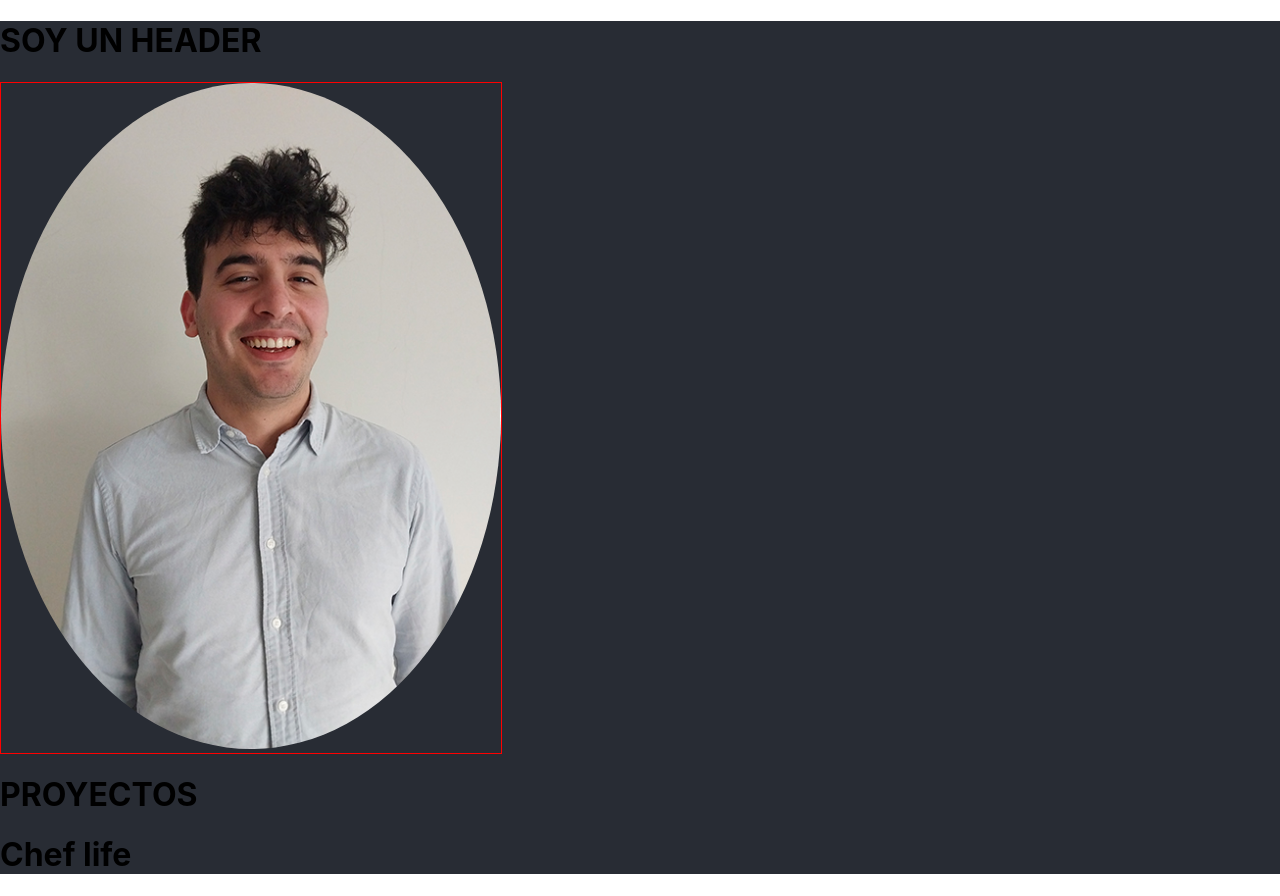
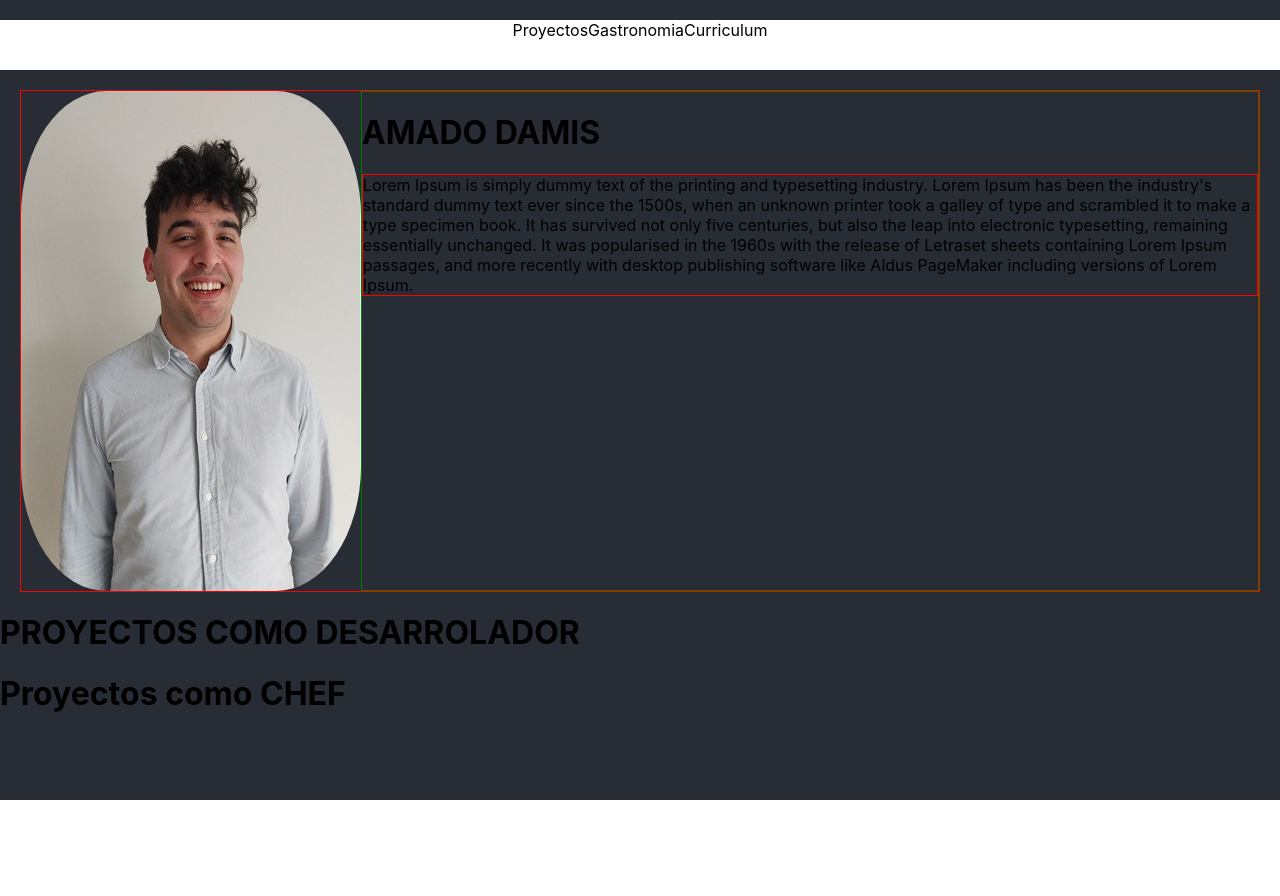
Before and after one commit to Amadodamis/Portfolio, a React (Create React App) app: page / in a window 1280 px wide. After the commit the page ends 800 px from the top, so only its background shows below. Built offline with nearby package versions, Linux system fonts and the light colour scheme.

Commit message:
modularizacion del proyecto

```diff
--- a/src/App.js
+++ b/src/App.js
@@ -9,9 +9,9 @@ import ChefLife from './components/ChefLife';
 function App() {
   return (
     <div className="App-main">
-
+        <br/>
         <Header/>
-
+        <br/>
         <Banner/>
 
         <Proyectos/>
--- a/src/components/Banner.jsx
+++ b/src/components/Banner.jsx
@@ -1,11 +1,28 @@
 import foto from "../img/fotocv.jpg"
+import "../css/BannerStyle.css"
 
 function Banner() {
     return (
-        <div className='container-foto-cv'>
-            <img src={foto} alt="fotoCv" className="foto" />
+        <div className="Banner">
+
+            <div className='container-foto-cv'>
+                <img src={foto} alt="fotoCv" className="foto" />
+            </div>
+
+            <div className="container-texto">
+
+                <h1 className="nombre">
+                    AMADO DAMIS
+                </h1>
+
+                <div className="container-lorem">
+                    <p className="texto">
+                        Lorem Ipsum is simply dummy text of the printing and typesetting industry. Lorem Ipsum has been the industry's standard dummy text ever since the 1500s, when an unknown printer took a galley of type and scrambled it to make a type specimen book. It has survived not only five centuries, but also the leap into electronic typesetting, remaining essentially unchanged. It was popularised in the 1960s with the release of Letraset sheets containing Lorem Ipsum passages, and more recently with desktop publishing software like Aldus PageMaker including versions of Lorem Ipsum.
+                    </p>
+                </div>
+
+            </div>
         </div>
-
     );
 }
 
--- a/src/components/ChefLife.jsx
+++ b/src/components/ChefLife.jsx
@@ -3,7 +3,7 @@
 function ChefLife() {
     return (
         <div>
-           <h1>Chef life</h1>
+           <h1>Proyectos como CHEF</h1>
         </div>
 
     );
--- a/src/components/Header.jsx
+++ b/src/components/Header.jsx
@@ -1,8 +1,18 @@
+import "../css/HeaderStyle.css"
+
 function Header() {
   return (
-    <header>
-        <h1>SOY UN HEADER</h1>
-    </header>
+    <div className="menu">
+
+
+        <p className="titulo">Proyectos</p>
+
+        <p className="titulo">Gastronomia</p>
+
+        <p className="titulo"> Curriculum</p>
+
+
+    </div>
   );
 }
 
--- a/src/components/Proyectos.jsx
+++ b/src/components/Proyectos.jsx
@@ -1,7 +1,7 @@
 function Proyectos() {
     return (
         <div >
-            <h1>PROYECTOS</h1>
+            <h1>PROYECTOS COMO DESARROLADOR</h1>
         </div>
 
     );
--- a/src/css/App.css
+++ b/src/css/App.css
@@ -3,16 +3,6 @@
 .App-main {
   background-color: #282c34;
   min-height: 100vh;
-}
-
-.foto{
-  border-radius: 50%;
-  width: 100%;
-  height: 100%;
-}
-
-.container-foto-cv{
-  width: 500px;
-  border: 1px red solid;
+  margin-top: 0px;
 
 }
--- /dev/null
+++ b/src/css/BannerStyle.css
@@ -0,0 +1,41 @@
+.Banner {
+    border: red solid 1px;
+    display: flex;
+    margin-left: 20px;
+    margin-right: 20px;
+}
+
+
+.nombre {
+
+}
+
+.container-lorem {
+    border: red 1px solid;
+    margin: 0 auto;
+
+
+}
+
+.container-texto {
+    width: 80%;
+    border: green 1px solid;
+    display: flex;
+    flex-direction: column;
+}
+
+.texto{
+    margin: 0;
+}
+
+
+
+
+.container-foto-cv {
+    height: 500px;
+}
+.foto {
+    border-radius: 25%;
+    width: 100%;
+    height: 100%;
+}
--- /dev/null
+++ b/src/css/HeaderStyle.css
@@ -0,0 +1,12 @@
+.titulo{
+    margin:0;
+    color: black;
+}
+
+.menu{
+    display: flex;
+    background-color: white;
+    height: 50px;
+    justify-content: center;
+
+}
```
